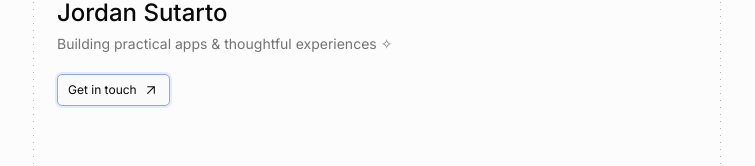
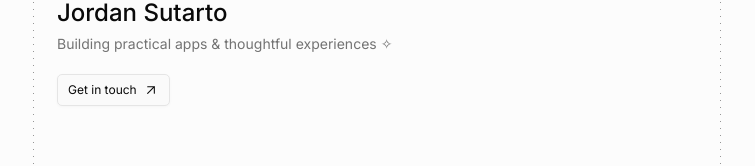
Before and after one commit to Jordannst/dev-folio, a Next.js app: page /projects in a window 1280 px wide. Shown: the part 1396-1562 px from the top of the page, without its empty margins (263-1018 px from the left). Built offline with nearby package versions, Linux system fonts and the light colour scheme.

Commit message:
feat(ui): refine button motion and contribution tooltips

```diff
--- a/src/app/globals.css
+++ b/src/app/globals.css
@@ -1,6 +1,6 @@
 @import "tailwindcss";
 @theme inline { --font-sans: var(--font-inter); --font-serif: var(--font-instrument-serif); }
-:root { --background:#fcfcfc; --foreground:#0a0a0a; --muted:#737373; --border:#e5e5e5; --grid:#b1b1b1; --grid-dot:radial-gradient(circle,var(--grid) .65px,transparent .8px); --surface:#fafafa; --blue:#8da7ff; color-scheme:light; }
+:root { --background:#fcfcfc; --foreground:#0a0a0a; --muted:#737373; --border:#e5e5e5; --grid:#969696; --grid-dot:radial-gradient(circle,var(--grid) .65px,transparent .8px); --surface:#fafafa; --blue:#8da7ff; color-scheme:light; }
 :root[data-theme=dark] { --background:#0a0a0a; --foreground:#fafafa; --muted:#a1a1a1; --border:#ffffff1a; --grid:#ffffff59; --surface:#141414; color-scheme:dark; }
 * { box-sizing:border-box; }
 html { scroll-padding:96px 0 120px; scrollbar-width:none; }
@@ -19,6 +19,43 @@ h1,h2,h3,p { margin:0; }.muted { color:var(--muted); }
 .command-trigger { align-self:flex-start; display:flex; align-items:center; gap:5px; margin-top:8px; padding:3px 9px; font-size:11px; line-height:18px; color:var(--muted); border:1px solid var(--border); border-radius:4px; box-shadow:0 2px 0 var(--border),0 4px 5px #00000008; background:var(--surface); position:relative; }.command-trigger::after { content:""; position:absolute; inset:-9px -2px; }.command-trigger kbd { font-family:inherit; }
 .bio { color:var(--muted); line-height:1.85; margin:16px 0 12px; }.bio strong,.bio .role-accent,.socials strong { font-weight:500; color:var(--foreground); }.role-accent { text-decoration:underline; text-decoration-color:#a6c9a9; text-decoration-thickness:3px; text-underline-offset:4px; }
 .button { display:inline-flex; align-items:center; justify-content:center; gap:6px; font-size:12px; line-height:18px; padding:6px 10px; border-radius:5px; border:1px solid var(--border); background:var(--surface); box-shadow:0 1px 3px #00000008; position:relative; transition:transform .15s,box-shadow .15s; }.button::after { content:""; position:absolute; inset:-6px 0; }.button:hover { transform:translateY(-1px); box-shadow:0 3px 7px #0000000d; }.hero-cta { font-size:14px; }
+.button-face { display:inline-flex; align-items:center; justify-content:center; gap:inherit; }
+/* Animate the face, keeping the link's hit area and social preview anchor fixed. */
+:is(.social-profile .button,.hero-cta,.contact-button,.command-trigger) {
+  isolation:isolate; background:transparent; border-color:transparent; box-shadow:none;
+  transition:color 180ms ease;
+}
+:is(.social-profile .button,.hero-cta,.contact-button,.command-trigger)::before {
+  content:""; position:absolute; inset:-1px; z-index:-1; border:1px solid var(--border);
+  border-radius:inherit; background:var(--surface); box-shadow:0 1px 3px #00000008;
+  transition:transform 200ms ease-out,background-color 180ms ease,border-color 180ms ease,box-shadow 180ms ease;
+}
+.contact-button::before { border-color:var(--blue); box-shadow:0 0 0 2px #8da7ff30; }
+.command-trigger::before { box-shadow:0 2px 0 var(--border),0 4px 5px #00000008; }
+.button-face,.button-face svg,.floating-controls svg { transition:transform 200ms ease-out; }
+:is(.social-profile .button,.hero-cta,.contact-button):hover { transform:none; box-shadow:none; }
+@media (hover:hover) and (pointer:fine) {
+  :is(.social-profile .button,.hero-cta,.contact-button,.command-trigger):hover::before {
+    background:color-mix(in srgb,var(--surface),var(--foreground) 5%);
+    border-color:color-mix(in srgb,var(--border),var(--foreground) 20%);
+  }
+  .social-profile .button:hover .button-face svg { transform:translateY(-1px); }
+  :is(.hero-cta,.contact-button):hover .button-face svg { transform:translate(3px,-3px); }
+  .command-trigger:hover { color:var(--foreground); }
+  .floating-controls :is(button,a):hover { background:color-mix(in srgb,var(--surface),var(--foreground) 5%); }
+  .back-top-control:hover svg { transform:translateY(-3px); }
+}
+:is(.social-profile .button,.command-trigger):active::before,
+:is(.social-profile .button,.command-trigger):active .button-face { transform:scale(.97); transition-duration:90ms; }
+:is(.hero-cta,.contact-button):active::before,
+:is(.hero-cta,.contact-button):active .button-face { transform:translateY(1px); transition-duration:90ms; }
+.floating-controls :is(button,a) { transition:background-color 180ms ease; }
+.theme-control[data-dark=true] svg { transform:rotate(-24deg); }
+.floating-controls :is(button,a):active svg { transform:scale(.9); transition-duration:90ms; }
+@media (prefers-reduced-motion:reduce) {
+  .button-face,.button-face svg,.floating-controls svg,
+  :is(.social-profile .button,.hero-cta,.contact-button,.command-trigger)::before { transform:none!important; }
+}
 .socials { margin-top:36px; font-size:14px; color:var(--muted); }.social-links { display:flex; gap:8px; flex-wrap:wrap; margin-top:12px; color:var(--foreground); }
 .social-links { position:relative; }.social-profile { position:relative; }
 .social-preview { position:absolute; z-index:30; top:100%; left:0; width:304px; max-width:calc(100vw - 32px); padding-top:12px; animation:social-preview-in .16s ease-out; }
@@ -87,7 +124,10 @@ body:has(:focus-visible) .bottom-blur { opacity:0; }.scroll-progress { position:
 .dialog-overlay { position:fixed; inset:0; background:#0006; backdrop-filter:blur(3px); z-index:40; animation:fade-in .2s ease; }.command-dialog { position:fixed; z-index:41; top:22vh; left:50%; transform:translateX(-50%); width:min(480px,92vw); border-radius:12px; border:1px solid var(--border); background:var(--background); box-shadow:0 20px 80px #0003; overflow:hidden; animation:fade-in .2s ease; }.command-search { display:flex; align-items:center; gap:12px; padding:16px; border-bottom:1px solid var(--border); }.command-search input { border:0; outline:none; min-width:0; flex:1; font-size:14px; background:none; }.dialog-close { border:0; background:none; padding:4px; color:var(--muted); }.command-results { padding:6px; max-height:45vh; overflow-y:auto; }.command-option { display:flex; align-items:center; gap:12px; padding:10px; border-radius:6px; font-size:14px; cursor:pointer; }.command-option[aria-selected=true] { background:var(--surface); outline:1px solid var(--border); }.command-enter { margin-left:auto; color:var(--muted); }.no-results { text-align:center; padding:32px 12px; color:var(--muted); font-size:14px; }.command-help { border-top:1px solid var(--border); padding:10px 16px; display:flex; gap:16px; font-size:10px; color:var(--muted); }
 .archive-shell { margin-top:100px; }.archive-header { padding:24px 0; }.archive-header>div { display:flex; justify-content:space-between; align-items:center; margin:24px 0; }.archive-header h1 { font-family:var(--font-instrument-serif); font-size:36px; font-weight:400; }
 @keyframes fade-in { from { opacity:0; } to { opacity:1; } }
-.calendar { container-type:inline-size; border:1px solid var(--border); border-radius:12px; padding:12px; background:var(--surface); margin:16px 0 8px; }
+.calendar { position:relative; container-type:inline-size; border:1px solid var(--border); border-radius:12px; padding:12px; background:var(--surface); margin:16px 0 8px; }
+.contribution-tooltip { position:absolute; z-index:10; transform:translate(-50%,calc(-100% - 9px)); width:256px; max-width:calc(100% - 8px); text-align:center; padding:6px 10px; border:1px solid #d4d4d4; border-radius:7px; background:#fff; color:#525252; font-size:12px; line-height:18px; box-shadow:0 3px 10px #0002; pointer-events:none; }
+.contribution-tooltip strong { color:#202020; font-weight:650; }
+.contribution-tooltip-arrow { position:absolute; bottom:-5px; width:8px; height:8px; background:#fff; border-right:1px solid #d4d4d4; border-bottom:1px solid #d4d4d4; transform:translateX(-50%) rotate(45deg); }
 .calendar-weeks { display:grid; grid-auto-flow:column; grid-auto-columns:minmax(0,1fr); gap:clamp(1px,.3cqw,3px); }
 .calendar-week { display:grid; grid-template-columns:minmax(0,1fr); grid-template-rows:20px repeat(7,1fr); gap:clamp(1px,.3cqw,3px); min-width:0; }
 .calendar-month { font-size:clamp(6px,1.6cqw,12px); color:var(--muted); white-space:nowrap; }
--- a/src/app/page.tsx
+++ b/src/app/page.tsx
@@ -20,7 +20,7 @@ export default function HomePage() {
       <div className="avatar-frame"><Image src={portfolio.profile.avatar} alt="Jordan Sutarto" width={696} height={932} priority sizes="(min-width: 640px) 96px, 72px" /></div>
       <div className="hero-identity"><h1 id="home" tabIndex={-1}>Hi, I’m {portfolio.profile.name} <svg className="name-verified" viewBox="0 0 24 24" aria-hidden="true"><path fill="currentColor" d="M12 1.5c1.2 0 1.8 1.4 2.8 1.8s2.4-.2 3.3.6.3 2.3.7 3.3 1.7 1.6 1.7 2.8c0 .8 1.5 1.1 1.5 2s-1.5 1.2-1.5 2c0 1.2-1.3 1.8-1.7 2.8s.2 2.5-.7 3.3-2.3.2-3.3.6S13.2 22.5 12 22.5s-1.8-1.4-2.8-1.8-2.4.2-3.3-.6-.3-2.3-.7-3.3S3.5 15.2 3.5 14C3.5 13.2 2 12.9 2 12s1.5-1.2 1.5-2c0-1.2 1.3-1.8 1.7-2.8s-.2-2.5.7-3.3 2.3-.2 3.3-.6S10.8 1.5 12 1.5Z"/><path d="m8 12 2.5 2.5 5.5-6" fill="none" stroke="var(--background)" strokeWidth="2.2" strokeLinecap="round" strokeLinejoin="round"/></svg></h1><p>cs · fullstack · ai</p></div><CommandMenu />
     </div><p className="bio">{portfolio.profile.bio.split(/(Fullstack Developer|AI enthusiast|fourth-year Computer Science student|Indonesia)/g).map((text, index) => index % 2 ? <strong key={index} className={text === portfolio.profile.role ? "role-accent" : undefined}>{text}</strong> : text)}</p>
-    <a href={`mailto:${portfolio.profile.email}`} className="button hero-cta">Get in touch <Icon name="arrow" /></a>
+    <a href={`mailto:${portfolio.profile.email}`} className="button hero-cta"><span className="button-face">Get in touch <Icon name="arrow" /></span></a>
     <div className="socials"><p>Here are my <strong>socials</strong></p><SocialLinks socials={portfolio.socials} profile={portfolio.profile} /></div></header>
     <section className="experience-section" aria-labelledby="experience"><SectionHeading id="experience">Experience</SectionHeading><Experience items={portfolio.experience} /></section>
     <section className="skills-section" aria-labelledby="skills"><Leaf className="skills-bud" variant="bud" /><SectionHeading id="skills">Skills</SectionHeading><SkillList skills={portfolio.skills} /></section>
--- a/src/components/command-menu.tsx
+++ b/src/components/command-menu.tsx
@@ -32,7 +32,7 @@ export function CommandMenu() {
     document.dispatchEvent(new CustomEvent("portfolio:navigate", { detail: href }));
   }
   return <Dialog.Root open={open} onOpenChange={setOpen}>
-    <Dialog.Trigger className="command-trigger" aria-label="Open command menu" ref={trigger}><kbd>{modifier}</kbd><kbd>K</kbd></Dialog.Trigger>
+    <Dialog.Trigger className="command-trigger" aria-label="Open command menu" ref={trigger}><span className="button-face"><kbd>{modifier}</kbd><kbd>K</kbd></span></Dialog.Trigger>
     <Dialog.Portal><Dialog.Overlay className="dialog-overlay" data-lenis-prevent />
       <Dialog.Content className="command-dialog" data-lenis-prevent onCloseAutoFocus={event => { event.preventDefault(); if (!navigating.current) trigger.current?.focus(); }}>
         <Dialog.Title className="sr-only">Command menu</Dialog.Title><Dialog.Description className="sr-only">Search for a section and press Enter to navigate.</Dialog.Description>
--- a/src/components/site-controls.tsx
+++ b/src/components/site-controls.tsx
@@ -89,5 +89,5 @@ export function SiteControls() {
     themeTransition.current = document.startViewTransition(apply);
     void themeTransition.current.ready.catch(() => { /* A newer toggle can skip this animation. */ });
   }
-  return <><div className="bottom-blur" aria-hidden="true"><div /><div /><div /><div /><div /></div><div className="scroll-progress" ref={progress} aria-hidden="true" /><div className="floating-controls"><button onClick={backToTop} aria-label="Back to top" title="Back to top"><Icon name="up" /></button><button onClick={toggleTheme} aria-label={`Switch to ${dark ? "light" : "dark"} theme`} title={`Switch to ${dark ? "light" : "dark"} theme`}><Icon name={dark ? "moon" : "sun"} /></button><a href={`mailto:${portfolio.profile.email}`} aria-label="Email Jordan" title="Email Jordan"><Icon name="mail" /></a></div></>;
+  return <><div className="bottom-blur" aria-hidden="true"><div /><div /><div /><div /><div /></div><div className="scroll-progress" ref={progress} aria-hidden="true" /><div className="floating-controls"><button className="back-top-control" onClick={backToTop} aria-label="Back to top" title="Back to top"><Icon name="up" /></button><button className="theme-control" data-dark={dark} onClick={toggleTheme} aria-label={`Switch to ${dark ? "light" : "dark"} theme`} title={`Switch to ${dark ? "light" : "dark"} theme`}><Icon name={dark ? "moon" : "sun"} /></button><a href={`mailto:${portfolio.profile.email}`} aria-label="Email Jordan" title="Email Jordan"><Icon name="mail" /></a></div></>;
 }
--- a/src/components/site-frame.tsx
+++ b/src/components/site-frame.tsx
@@ -14,7 +14,7 @@ export function Footer() {
     <Leaf className="footer-leaf" />
     <h2 id="contact" tabIndex={-1}>{portfolio.profile.name}</h2>
     <p>Building practical apps &amp; thoughtful experiences <span aria-hidden="true">✧</span></p>
-    <a className="button contact-button" href={`mailto:${portfolio.profile.email}`}>Get in touch <Icon name="arrow" /></a>
+    <a className="button contact-button" href={`mailto:${portfolio.profile.email}`}><span className="button-face">Get in touch <Icon name="arrow" /></span></a>
     <div className="footer-bottom"><span>Made with care <span aria-hidden="true">♡</span></span><span>© {new Date().getFullYear()} {portfolio.profile.name}</span></div>
   </footer>;
 }
--- a/src/components/social-links.tsx
+++ b/src/components/social-links.tsx
@@ -28,7 +28,7 @@ export function SocialLinks({ socials, profile }: { socials: Social[]; profile:
         <a className="button" href={social.url} target="_blank" rel="noopener noreferrer"
           aria-describedby={open === index ? `${id}-${index}` : undefined}
           onFocus={event => { if (event.currentTarget.matches(":focus-visible")) setOpen(index); }}>
-          <Icon name={icons[index]} />{social.label}<span className="sr-only"> (opens in new tab)</span>
+          <span className="button-face"><Icon name={icons[index]} />{social.label}<span className="sr-only"> (opens in new tab)</span></span>
         </a>
         {open === index && <div className="social-preview" id={`${id}-${index}`} role="tooltip">
           <div className={`social-card${index === 0 ? " social-card-github" : ""}`}>
```
Also changed, not shown: src/components/contribution-tooltip.tsx (added, +50 -0 lines), src/components/github-activity.tsx (+4 -3 lines).
